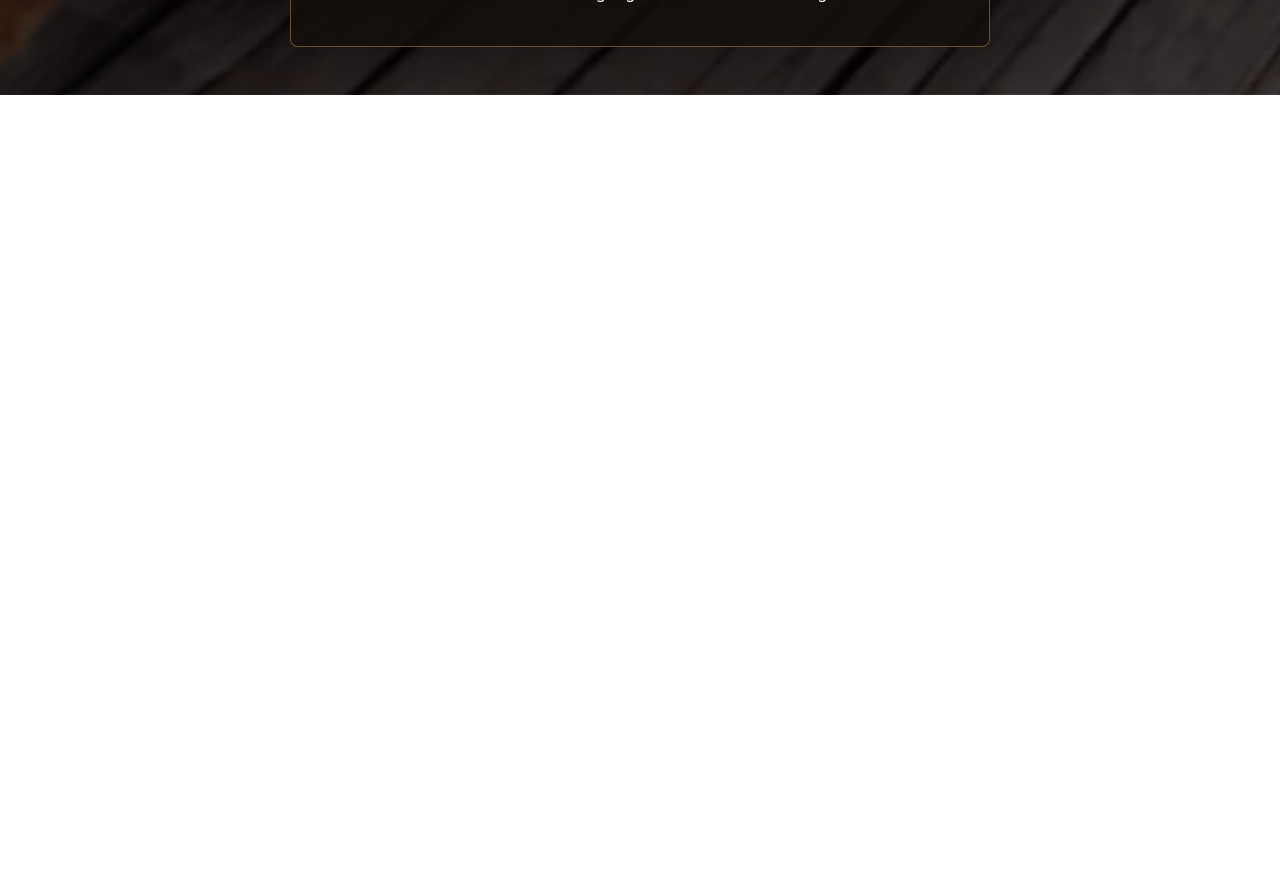
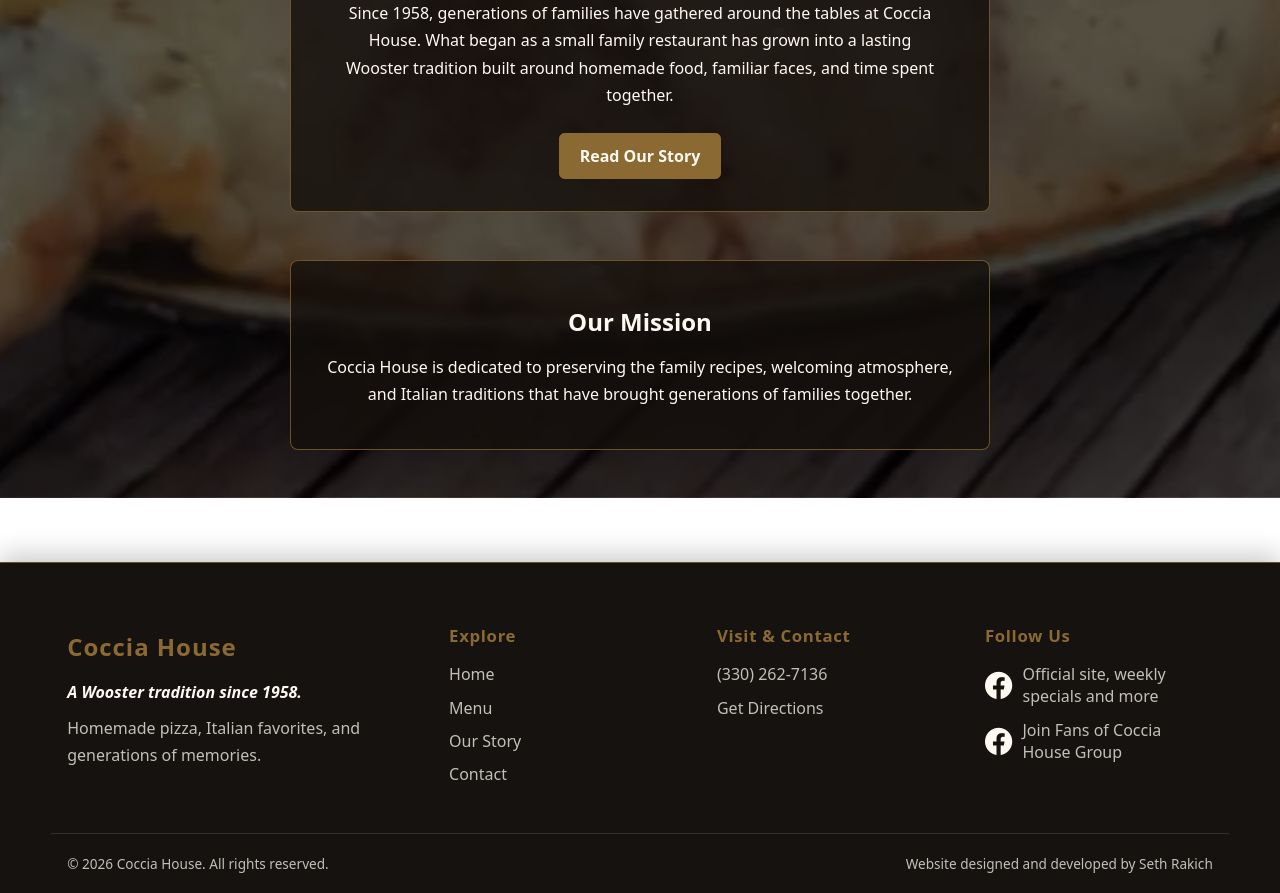
Before and after one commit to Sethysan/coccia-site, a Vue app: page / in a window 1280 px wide. Shown: the part 2400-3293 px from the top of the page. Before the commit the page ends 2495 px from the top, so only its background shows below. Built offline with nearby package versions, Linux system fonts and the light colour scheme; a web font is replaced by a local one.

Commit message:
home css edits and media sizing

```diff
--- a/index.html
+++ b/index.html
@@ -7,7 +7,6 @@
   <link rel="preconnect" href="https://fonts.googleapis.com">
 
   <link rel="preconnect" href="https://fonts.gstatic.com" crossorigin>
-  <script src="https://kit.fontawesome.com/cecff0a1b8.js" crossorigin="anonymous"></script>
   <link href="https://fonts.googleapis.com/css2?family=Grand+Hotel&display=swap" rel="stylesheet">
   <meta name="viewport" content="width=device-width, initial-scale=1.0" />
   <title>coccia-site</title>
--- a/package.json
+++ b/package.json
@@ -9,6 +9,8 @@
     "preview": "vite preview"
   },
   "dependencies": {
+    "bootstrap": "^5.3.8",
+    "bootstrap-icons": "^1.13.1",
     "dayjs": "^1.11.21",
     "pinia": "^3.0.4",
     "swiper": "^14.0.5",
--- a/src/App.vue
+++ b/src/App.vue
@@ -1,18 +1,15 @@
 <template>
   <SiteHeader />
 
-  <section
-  v-for="announcement in announcements"
-  :key="announcement.id"
-  class="site-announcement"
->
-  <strong>{{ announcement.title }}:</strong>
-  {{ announcement.message }}
-</section>
+  <section v-for="announcement in announcements" :key="announcement.id" class="site-announcement">
+    <strong>{{ announcement.title }}:</strong>
+    {{ announcement.message }}
+  </section>
 
   <main class="content">
     <RouterView />
   </main>
+  <SiteFooter />
 </template>
 
 <script setup>
@@ -21,6 +18,7 @@ import { RouterView } from 'vue-router'
 import { announcements } from '@/data/announcements'
 
 import SiteHeader from './components/SiteHeader.vue'
+import SiteFooter from './components/SiteFooter.vue'
 
 import { useTimeStore } from '@/stores/timeStore'
 
@@ -65,4 +63,13 @@ onMounted(() => {
   background-repeat: no-repeat;
 }
 
+.app-layout {
+  display: flex;
+  flex-direction: column;
+  min-height: 100vh;
+}
+
+.site-main {
+  flex: 1;
+}
 </style>
--- a/src/Content/homeContent.js
+++ b/src/Content/homeContent.js
@@ -4,7 +4,7 @@ export const homeContent = {
   mission: `
     Coccia House is dedicated to preserving the family recipes,
     welcoming atmosphere, and Italian traditions that have brought
-    generations of families together since 1958.
+    generations of families together.
   `,
 
   welcomeTitle: 'Welcome to Coccia House',
--- a/src/Views/HomeView.vue
+++ b/src/Views/HomeView.vue
@@ -100,17 +100,29 @@
 
     <!-- Gallery Section
 // TODO: Add Dining Room and pizza photos  -->
+    <HomeGallery />
 
-    <HomeGallery />
-    <!-- <section class="home-gallery">
-      <img src="@/assets/cheers.jpg" alt="Fresh Coccia House pizza" />
 
-      <img src="@/assets/peekaboo.jpg" alt="The Coccia House dining room" />
+    <!-- story Preview Section -->
 
-      <img src="@/assets/1967.jpg" alt="Historic Coccia House photograph" />
+    <section class="story-preview">
+      <p class="story-eyebrow">
+        A Wooster Tradition
+      </p>
 
-      <img src="@/assets/grandma-garden.jpg" alt="Historic Coccia House photograph" />
-    </section> -->
+      <h2>Our Story</h2>
+
+      <p>
+        Since 1958, generations of families have gathered around the tables
+        at Coccia House. What began as a small family restaurant has grown
+        into a lasting Wooster tradition built around homemade food, familiar
+        faces, and time spent together.
+      </p>
+
+      <RouterLink to="/about" class="story-link">
+        Read Our Story
+      </RouterLink>
+    </section>
 
     <!-- Mission section -->
 
@@ -137,16 +149,8 @@ const {
 } = useRestaurantHours()
 
 </script>
+
 <style scoped>
-/* .news {
-  display: flex;
-  flex-direction: column;
-  align-items: center;
-  color: #d8d4a0;
-  text-shadow: 0 0 10px #666120, 0 0 20px #ffd900b5, 0 0 20px black;
-  animation: blink 1.85s infinite;
-
-} */
 
 .welcome-section {
   width: min(900px, 90%);
@@ -338,35 +342,68 @@ const {
   color: var(--default-dark);
 }
 
-/* .home-gallery {
-  display: flex;
-  flex-wrap: wrap;
-  gap: 1rem;
+.story-preview {
+  max-width: 700px;
+  margin: 3rem auto;
+  padding: 2rem;
 
-  max-width: 800px;
-  margin: 3rem auto;
-}
+  text-align: center;
 
-.home-gallery img {
-
-  height: 220px;
-  display: block;
-
-  object-fit: cover;
-
+  background-color: var(--background-dark-trans);
   border: 1px solid var(--bronze-color);
   border-radius: 0.5rem;
 }
 
-@media (max-width: 700px) {
-  .home-gallery {
-    grid-template-columns: 1fr;
-  }
+.story-eyebrow {
+  margin-bottom: 0.4rem;
 
-  .home-gallery img {
-    height: 240px;
-  }
-} */
+  color: var(--bronze-bold);
+  font-size: 0.85rem;
+  font-weight: 700;
+  letter-spacing: 0.12em;
+  text-transform: uppercase;
+}
+
+.story-preview h2 {
+  margin-bottom: 1rem;
+}
+
+.story-preview>p:not(.story-eyebrow) {
+  max-width: 600px;
+  margin: 0 auto;
+
+  line-height: 1.7;
+}
+
+.story-link {
+  display: inline-flex;
+  align-items: center;
+  justify-content: center;
+
+  margin-top: 1.5rem;
+  padding: 0.7rem 1.2rem;
+
+  color: var(--default-color);
+  background-color: var(--bronze-bold);
+
+  border: 1px solid var(--bronze-bold);
+  border-radius: 0.35rem;
+
+  font-weight: 700;
+  text-decoration: none;
+
+  transition:
+    background-color 200ms ease,
+    border-color 200ms ease,
+    transform 200ms ease;
+}
+
+.story-link:hover,
+.story-link:focus-visible {
+  background-color: var(--bronze-hover);
+  border-color: var(--bronze-hover);
+  transform: translateY(-2px);
+}
 
 .mission-section {
   max-width: 700px;
@@ -423,6 +460,7 @@ const {
 
   .news-card,
   .today-card,
+  .story-preview,
   .mission-section {
     padding: 1rem;
   }
--- /dev/null
+++ b/src/components/SiteFooter.vue
@@ -0,0 +1,302 @@
+<template>
+  <footer class="site-footer">
+    <div class="footer-content">
+
+      <!-- Restaurant identity -->
+
+      <section class="footer-section footer-brand">
+        <h2>Coccia House</h2>
+
+        <p class="footer-slogan">
+          A Wooster tradition since 1958.
+        </p>
+
+        <p>
+          Homemade pizza, Italian favorites, and generations of memories.
+        </p>
+      </section>
+
+      <!-- Site navigation -->
+
+      <nav class="footer-section" aria-label="Footer navigation">
+        <h2>Explore</h2>
+
+        <ul class="footer-links">
+          <li>
+            <RouterLink to="/">Home</RouterLink>
+          </li>
+
+          <li>
+            <RouterLink to="/menu">Menu</RouterLink>
+          </li>
+
+          <li>
+            <RouterLink to="/about">Our Story</RouterLink>
+          </li>
+
+          <li>
+            <RouterLink to="/contact">Contact</RouterLink>
+          </li>
+        </ul>
+      </nav>
+
+      <!-- Contact links -->
+
+      <section class="footer-section">
+        <h2>Visit & Contact</h2>
+
+        <ul class="footer-links">
+          <li>
+            <a href="tel:13302627136">
+              (330) 262-7136
+            </a>
+          </li>
+
+          <li>
+            <a href="https://www.google.com/maps/search/?api=1&query=Coccia+House+Wooster+Ohio" target="_blank"
+              rel="noopener noreferrer">
+              Get Directions
+            </a>
+          </li>
+
+          <!--TODo: Update Contact info <li>
+            <a href="mailto:YOUR-EMAIL-HERE">
+              Events & Business Inquiries
+            </a>
+          </li> -->
+        </ul>
+      </section>
+
+      <!-- Community links -->
+
+      <section class="footer-section">
+        <h2>Follow Us</h2>
+        <ul class="footer-links">
+          <!-- official fb site link -->
+          <li>
+            <a class="facebook-row"
+              href="https://www.facebook.com/people/Coccia-House-Ristorante-Pizzeria/100063523334678/?name=xhp_nt__fb__action__open_user"
+              target="_blank" rel="noopener noreferrer" aria-label="Visit the official Coccia House Facebook page">
+              <i class="bi bi-facebook facebook-icon" aria-hidden="true"></i>
+
+              <span>
+                Official site, weekly specials and more
+              </span>
+            </a>
+          </li>
+
+          <li>
+            <a class="facebook-row" href="https://www.facebook.com/groups/59045658576/" target="_blank"
+              rel="noopener noreferrer" aria-label="Join the Fans of Coccia House Facebook group">
+              <i class="bi bi-facebook facebook-icon" aria-hidden="true"></i>
+
+              <span>
+                Join Fans of Coccia House Group
+              </span>
+            </a>
+          </li>
+        </ul>
+      </section>
+
+    </div>
+
+    <div class="footer-bottom">
+      <p>
+        &copy; {{ currentYear }} Coccia House. All rights reserved.
+      </p>
+
+      <p class="website-credit">
+        Website designed and developed by
+        <a href="https://www.sethrakich.com/" target="_blank" rel="noopener noreferrer">
+          Seth Rakich
+        </a>
+      </p>
+    </div>
+  </footer>
+</template>
+
+<script setup>
+import { RouterLink } from 'vue-router'
+
+const currentYear = new Date().getFullYear()
+</script>
+
+<style scoped>
+.site-footer {
+  width: 100%;
+  margin-top: 4rem;
+
+  color: var(--default-color);
+  background-color: rgba(12, 9, 7, 0.96);
+
+  border-top: 1px solid var(--bronze-color);
+  box-shadow: 0 -8px 24px rgba(0, 0, 0, 0.2);
+}
+
+.footer-content {
+  display: grid;
+  grid-template-columns: 1.5fr repeat(3, 1fr);
+  gap: 2.5rem;
+
+  width: min(1200px, 92%);
+  margin: 0 auto;
+  padding: 3rem 1rem;
+}
+
+.footer-section h2 {
+  margin-bottom: 1rem;
+
+  color: var(--bronze-bold);
+  font-size: 1.05rem;
+  letter-spacing: 0.04em;
+}
+
+.footer-brand h2 {
+  font-size: 1.5rem;
+}
+
+.footer-brand p {
+  max-width: 340px;
+  margin: 0;
+
+  line-height: 1.65;
+  color: var(--default-dark);
+}
+
+.footer-brand .footer-slogan {
+  margin-bottom: 0.6rem;
+
+  color: var(--default-color);
+  font-style: italic;
+  font-weight: 700;
+}
+
+.footer-links {
+  display: flex;
+  flex-direction: column;
+  gap: 0.7rem;
+
+  margin: 0;
+  padding: 0;
+
+  list-style: none;
+}
+
+.footer-links a,
+.website-credit a {
+  color: var(--default-dark);
+  text-decoration: none;
+
+  transition:
+    color 180ms ease,
+    text-decoration-color 180ms ease;
+}
+
+.footer-links a:hover,
+.footer-links a:focus-visible,
+.website-credit a:hover,
+.website-credit a:focus-visible {
+  color: var(--bronze-bold);
+  text-decoration: underline;
+  text-underline-offset: 0.25rem;
+}
+
+.facebook-row {
+  display: flex;
+  align-items: center;
+  gap: 0.65rem;
+}
+
+.facebook-icon {
+  display: inline-block;
+
+  flex-shrink: 0;
+
+  color: var(--default-color);
+  font-size: 1.7rem;
+
+  transition:
+    color 200ms ease,
+    transform 200ms ease;
+}
+
+.footer-links a.facebook-row:hover .facebook-icon,
+.footer-links a.facebook-row:focus-visible .facebook-icon {
+  color: var(--bronze-bold);
+  transform: scale(1.1);
+}
+
+.footer-links a.facebook-row:hover,
+.footer-links a.facebook-row:focus-visible {
+  color: var(--default-dark);
+  text-decoration: none;
+}
+
+.footer-bottom {
+  display: flex;
+  justify-content: space-between;
+  gap: 1rem;
+
+  width: min(1200px, 92%);
+  margin: 0 auto;
+  padding: 1.25rem 1rem;
+
+  border-top: 1px solid rgba(255, 255, 255, 0.12);
+
+  color: var(--default-dark);
+  font-size: 0.85rem;
+}
+
+.footer-bottom p {
+  margin: 0;
+}
+
+.website-credit {
+  text-align: right;
+}
+
+@media (max-width: 900px) {
+  .footer-content {
+    grid-template-columns: repeat(2, 1fr);
+  }
+}
+
+@media (max-width: 600px) {
+  .site-footer {
+    margin-top: 3rem;
+  }
+
+  .footer-content {
+    grid-template-columns: 1fr;
+    gap: 2rem;
+
+    padding: 2.5rem 0.5rem;
+  }
+
+  .footer-section {
+    text-align: center;
+  }
+
+  .footer-brand p {
+    margin-right: auto;
+    margin-left: auto;
+  }
+
+  .footer-links {
+    align-items: center;
+  }
+
+  .footer-bottom {
+    flex-direction: column;
+    align-items: center;
+
+    padding: 1.25rem 0.5rem;
+
+    text-align: center;
+  }
+
+  .website-credit {
+    text-align: center;
+  }
+}
+</style>
--- a/src/components/SiteHeader.vue
+++ b/src/components/SiteHeader.vue
@@ -46,7 +46,7 @@
 
 
       <!-- Phone number -->
-      <a class="visitor-link" href="tel:+13302627136" aria-label="Call Coccia House at 330-262-7136">
+      <a class="visitor-link visitor-phone" href="tel:+13302627136" aria-label="Call Coccia House at 330-262-7136">
         <span class="visitor-icon" aria-hidden="true">
           ☎
         </span>
@@ -58,8 +58,9 @@
 
 
       <!-- Google Maps directions -->
-      <a class="visitor-link" href="https://www.google.com/maps/search/?api=1&query=Coccia+House+Wooster+Ohio"
-        target="_blank" rel="noopener noreferrer" aria-label="Get directions to Coccia House in Google Maps">
+      <a class="visitor-link visitor-directions"
+        href="https://www.google.com/maps/search/?api=1&query=Coccia+House+Wooster+Ohio" target="_blank"
+        rel="noopener noreferrer" aria-label="Get directions to Coccia House in Google Maps">
         <span class="visitor-icon" aria-hidden="true">
           ◉
         </span>
@@ -371,16 +372,178 @@ const showAllHours = ref(false)
 } */
 
 @media (max-width: 700px) {
+  /* ========================================================
+     MOBILE HEADER GRID
+
+     Phone        Logo        Directions
+     Navigation            Hours
+     ======================================================== */
+
+  .header {
+    display: grid;
+    grid-template-columns:
+      minmax(0, 1fr) auto minmax(0, 1fr);
+
+    grid-template-areas:
+      "phone logo directions"
+      "nav nav hours";
+
+    align-items: center;
+    gap: 0.35rem 0.6rem;
+
+    min-height: 0;
+    padding: 0.4rem 0.65rem;
+  }
+
+  /*
+    These wrappers remain part of the desktop layout, but their
+    children participate directly in the mobile header grid.
+  */
+
+  .viewButtons,
   .visitor-info {
-    gap: 0.75rem 1.25rem;
-    flex-direction: column-reverse;
+    display: contents;
+  }
+
+  /* Top-left phone */
+
+  .visitor-phone {
+    grid-area: phone;
+    justify-self: start;
+  }
+
+  /* Centered logo */
+
+  .logo-link {
+    grid-area: logo;
+    justify-self: center;
+    align-self: center;
+  }
+
+  .logo {
+    width: auto;
+    /* height: 52px; */
+  }
+
+  /* Top-right directions */
+
+  .visitor-directions {
+    grid-area: directions;
+    justify-self: end;
+
+    text-align: right;
+  }
+
+  /* Bottom navigation */
+
+  .nav {
+    grid-area: nav;
+
+    display: flex;
+    flex-wrap: nowrap;
+    justify-content: space-between;
+    align-items: center;
+    gap: 0.25rem;
+
+    min-width: 0;
+  }
+
+  .nav a {
+    padding: 0.25rem 0.5rem;
+
+    font-size: 1.55rem;
+    line-height: 1;
+  }
+
+  .nav a::before {
+    bottom: 0;
+  }
+
+  /* Bottom-right hours dropdown */
+
+  .hours-menu {
+    grid-area: hours;
+    justify-self: end;
+
+    min-width: 0;
+  }
+
+  .hours-trigger {
+    gap: 0.25rem;
+
+    padding: 0.3rem 0.45rem;
+
+    font-size: 0.75rem;
+  }
+
+  /* Top-row contact links */
+
+  .visitor-link {
+    gap: 0.3rem;
+
+    min-width: 0;
+    padding: 0.2rem 0;
+
+    font-size: 0.7rem;
+    line-height: 1.15;
+  }
+
+  .visitor-icon {
+    height: 1rem;
+
+    font-size: 0.9rem;
+  }
+
+  /* Open the dropdown toward the left so it stays onscreen */
+
+  .weekly-hours-dropdown {
+    right: 0;
+    left: auto;
+
+    width: max-content;
+    max-width: calc(100vw - 1rem);
+
+    transform-origin: top right;
+  }
+}
+
+@media (max-width: 450px) {
+  .header {
+    gap: 0.3rem;
+    padding: 0.35rem 0.4rem;
+  }
+
+  .logo {
+    height: 52px;
   }
 
   .visitor-link {
-    font-size: 0.9rem;
+    font-size: 0.62rem;
   }
-  .header{
-    flex-direction: row;
+
+  .visitor-icon {
+    display: none;
+  }
+
+  .nav {
+    gap: 0;
+  }
+
+  .nav a {
+    padding: 0.2rem 0.35rem;
+    font-size: 1.3rem;
+  }
+
+  .hours-trigger {
+    padding: 0.25rem 0.35rem;
+    font-size: 0.68rem;
+  }
+}
+
+
+@media (max-width: 375px) {
+  .logo[data-v-a8a65ae7] {
+    height: 44px;
   }
 }
 </style>
--- a/src/main.js
+++ b/src/main.js
@@ -4,6 +4,7 @@ import { createPinia } from 'pinia'
 import App from './App.vue'
 import router from './router'
 import './style.css'
+import 'bootstrap-icons/font/bootstrap-icons.css'
 
 
 createApp(App)
```
Also changed, not shown: src/components/HomeGallery.vue (+5 -2 lines), 1 other file (tests, documents, lock files or other folders).
